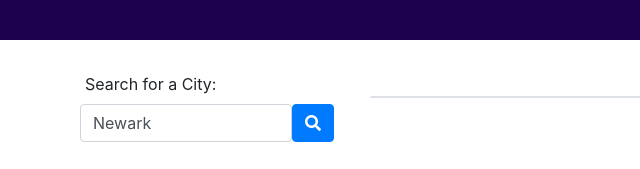
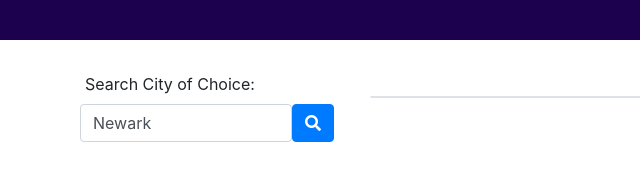
Before and after one commit to Spowell01/weather-dashboard, a plain HTML site: page index.html in a window 1280 px wide. Shown: the full height of the page, 0-640 px from the left. Drawn offline with nearby package versions, Linux system fonts and the light colour scheme; no server answers.

Commit message:
Edited the HTML

```diff
--- a/index.html
+++ b/index.html
@@ -28,7 +28,7 @@
             <!-- Left side content with city search box and appended cities -->
             <div id="content-left" class="col-md-3">
                 <form>
-                    <label for="search-city">Search for a City:</label>
+                    <label for="search-city">Search City of Choice:</label>
                     <div class="form-row">
                         <input id="search-city" class="form-control" name="city" value="Newark"></input>
                         <!-- fontawesome magnifying glass -->
```
